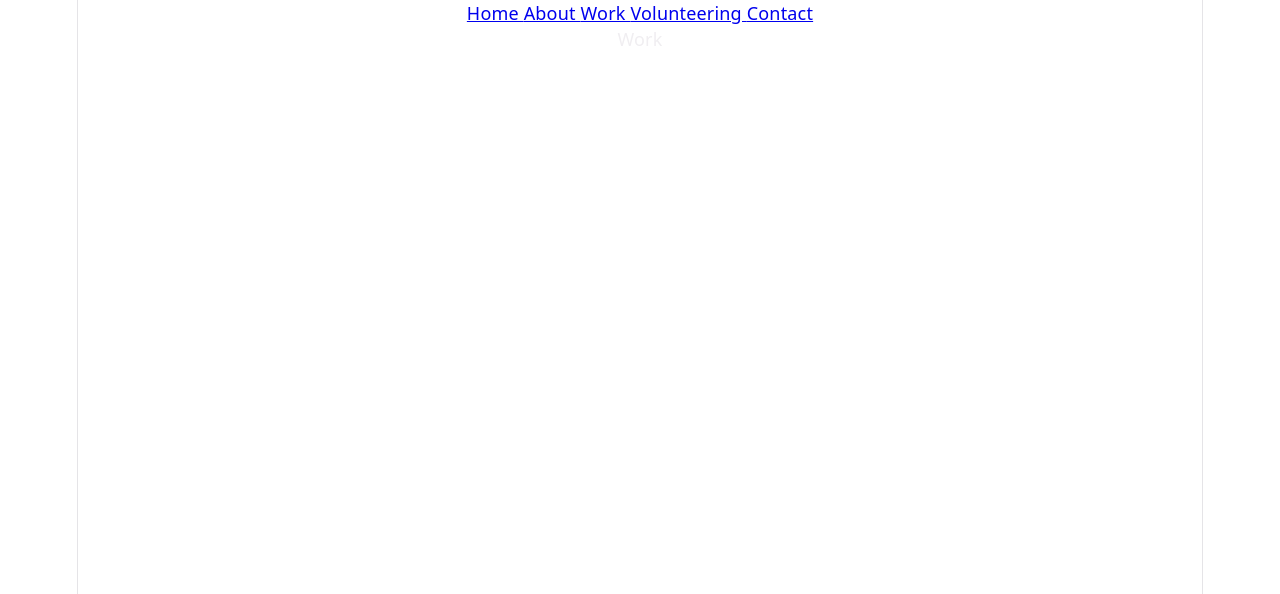
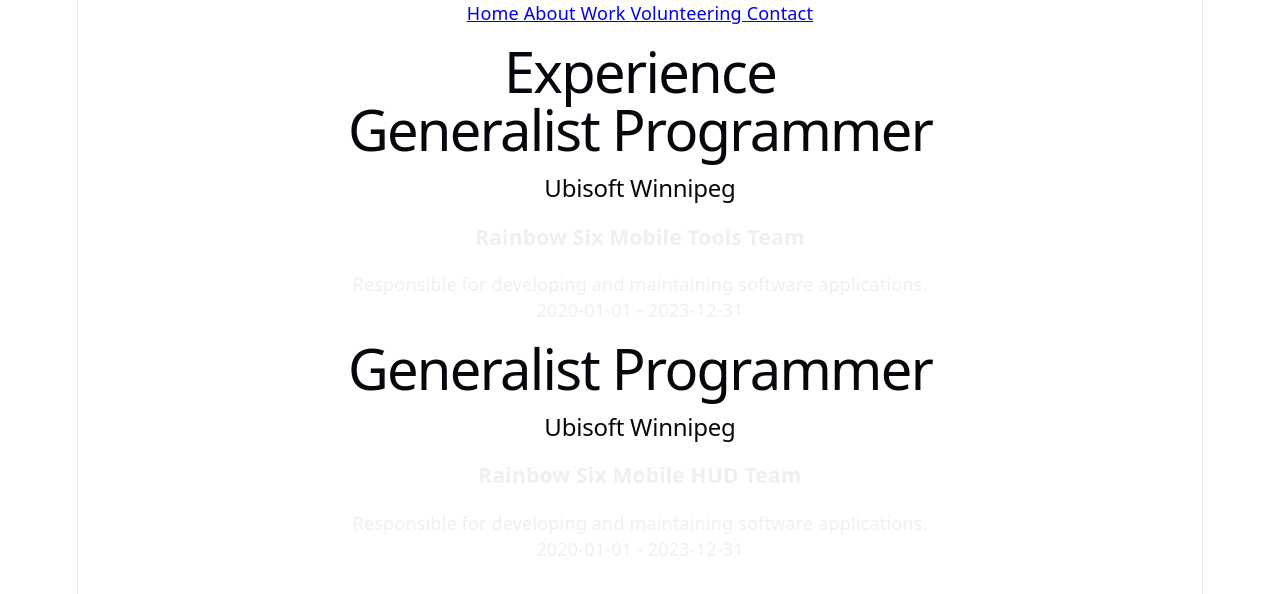
Before and after one commit to LeeSimon77/PortfolioWebsite2026, a React (Vite) app in the folder PortfolioWebsite2026/: page /work in a window 1280 px wide. Shown: the top 594 px of the page. Built offline with nearby package versions, Linux system fonts and the light colour scheme.

Commit message:
Inital pass of experience data

```diff
--- a/PortfolioWebsite2026/src/App.jsx
+++ b/PortfolioWebsite2026/src/App.jsx
@@ -1,5 +1,6 @@
 import './Styles/App.css'
 import {Link, Routes, Route} from "react-router";
+import ExperiencePage from "./Components/ExperiencePage.jsx";
 
 function App() {
   const aboutLink = "/about";
@@ -19,7 +20,7 @@
       <Routes>
         <Route path="/" element={<HomePage/>} />
         <Route path="/about" element={<div><p>About</p></div>} />
-        <Route path="/work" element={<div><p>Work</p></div>} />
+        <Route path="/work" element={<ExperiencePage />} />
         <Route path="/volunteering" element={<div><p>Volunteering</p></div>} />
         <Route path="/contact" element={<div><p>Contact</p></div>} />
         <Route path="*" element={<div><p>404 Not Found</p></div>} />
--- a/PortfolioWebsite2026/src/Components/ExperienceComponent.jsx
+++ b/PortfolioWebsite2026/src/Components/ExperienceComponent.jsx
@@ -1,11 +1,24 @@
-function experienceComponent({name, company,role, description, startDate, endDate}) {
+/*
+id: ,
+role: ,
+company: ,
+summary: ,
+Team: ,
+startdate: ,
+endDate: ,
+techTags:[],
+otherTags: [],
+relevantLinks: [],
+experienceSentences: [],
+*/
+export default function experienceComponent({id, role, company, summary, Team, startdate, endDate, techTags, otherTags, relevantLinks, experienceSentences}) {
     return (
         <div>
-            <h1>name</h1>
-            <h2>company</h2>
-            <h3>role</h3>
-            <p>description</p>
-            <p>startDate - endDate</p>
+            <h1>{role}</h1>
+            <h2>{company}</h2>
+            <h3>{Team}</h3>
+            <p>{summary}</p>
+            <p>{startdate} - {endDate}</p>
         </div>
     );
 }
--- a/PortfolioWebsite2026/src/Components/ExperiencePage.jsx
+++ b/PortfolioWebsite2026/src/Components/ExperiencePage.jsx
@@ -1,9 +1,15 @@
-function ExperiencePage() {
-    let experiences = [];
+import ExperienceComponent from "./ExperienceComponent.jsx";
+import getWorkExperience from "../Data/WorkExperience.js";
+
+export default function ExperiencePage() {
+    const workExperience = getWorkExperience();
 
   return (
     <div>
         <h1>Experience</h1>
+        {workExperience.map((experience) => (
+            <ExperienceComponent key={experience.id} {...experience} />
+        ))}
     </div>
   );
 }
--- /dev/null
+++ b/PortfolioWebsite2026/src/data/WorkExperience.js
@@ -0,0 +1,43 @@
+/*
+id: ,
+role: ,
+company: ,
+summary: ,
+Team: ,
+startdate: ,
+endDate: ,
+techTags:[],
+otherTags: [],
+relevantLinks: [],
+experienceSentences: [],
+*/
+const workExperience = [
+    {
+        id: 0,
+        role: "Generalist Programmer",
+        company: "Ubisoft Winnipeg",
+        summary: "Responsible for developing and maintaining software applications.",
+        Team: "Rainbow Six Mobile Tools Team",
+        startdate: "2020-01-01",
+        endDate: "2023-12-31",
+        techTags: ["Unity", "C#", "WPF", "MaxScript", "XML", "JSON", "Git", "Perforce"],
+        otherTags: ["App Design", "Software Development", "User Testing"],
+        experienceSentences: ["lorem ipsum dolor sit amet, consectetur adipiscing elit.", "Sed do eiusmod tempor incididunt ut labore et dolore magna aliqua."]
+    },
+    {
+        id: 1,
+        role: "Generalist Programmer",
+        company: "Ubisoft Winnipeg",
+        summary: "Responsible for developing and maintaining software applications.",
+        Team: "Rainbow Six Mobile HUD Team",
+        startdate: "2020-01-01",
+        endDate: "2023-12-31",
+        techTags: ["Unity", "C#", "WPF", "MaxScript", "XML", "JSON", "Git", "Perforce"],
+        otherTags: ["App Design", "Software Development", "User Testing"],
+        experienceSentences: ["lorem ipsum dolor sit amet, consectetur adipiscing elit.", "Sed do eiusmod tempor incididunt ut labore et dolore magna aliqua."]
+    }
+]
+
+export default function getWorkExperience() {
+    return workExperience;
+}
```
